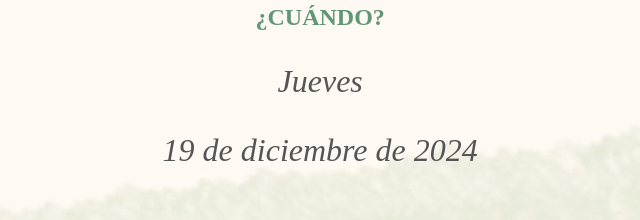
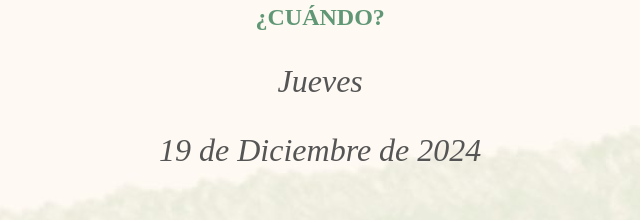
Before and after one commit to InvitacionBodaIyJ/InvitacionBoda, a plain HTML site: page index.html in a window 1280 px wide. Shown: the part 1440-1660 px from the top of the page, 314-954 px from the left. Drawn offline with Linux system fonts and the light colour scheme.

Commit message:
Update index.html

```diff
--- a/index.html
+++ b/index.html
@@ -34,7 +34,7 @@
                 <div class="details-item">
                     <h3>¿CUÁNDO?</h3>
                     <p>Jueves</p>
-                    <p>19 de diciembre de 2024</p>
+                    <p>19 de Diciembre de 2024</p>
                 </div>
                 <div class="details-item">
                   <h3>HORA</h3>
```
